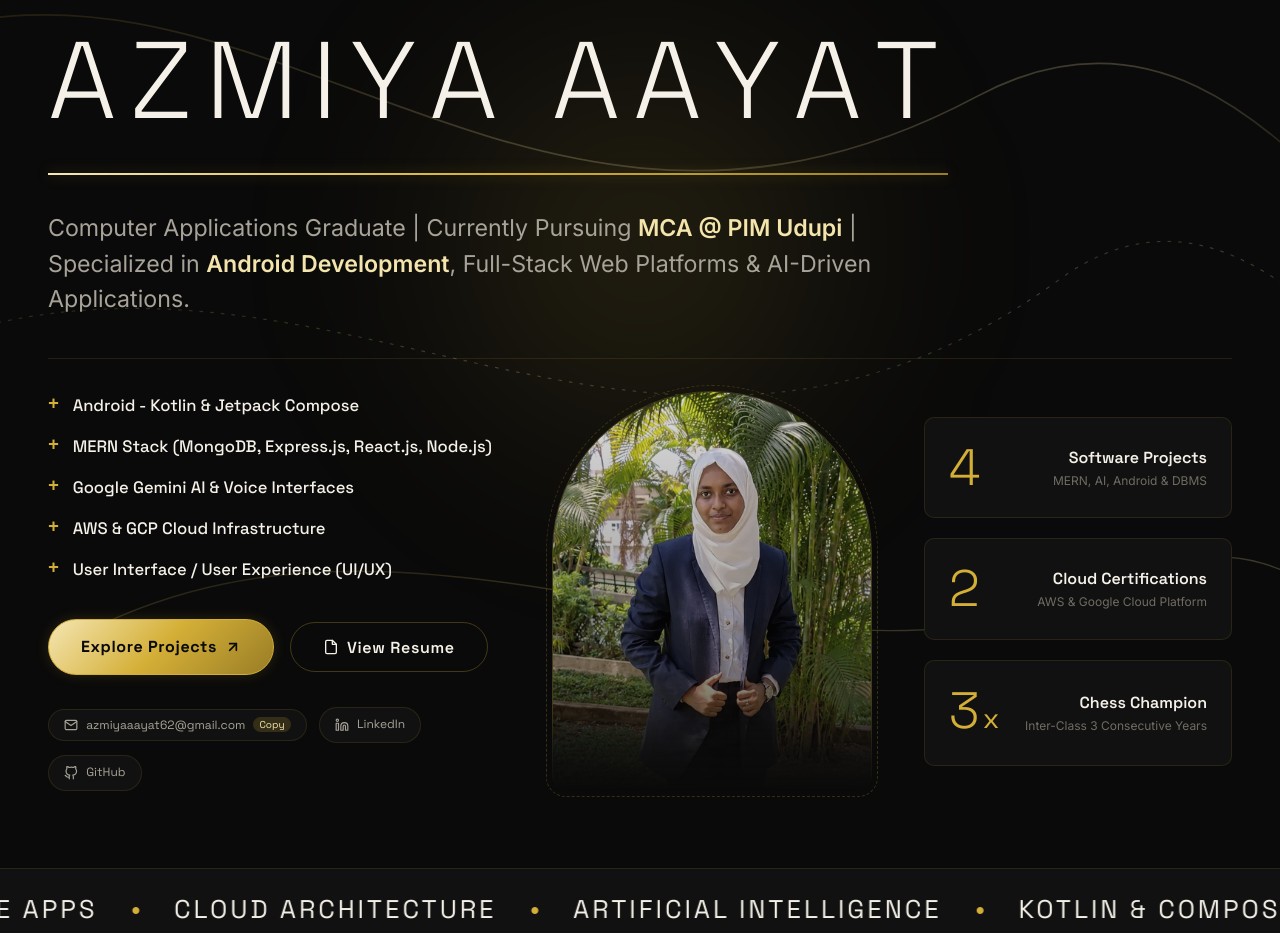
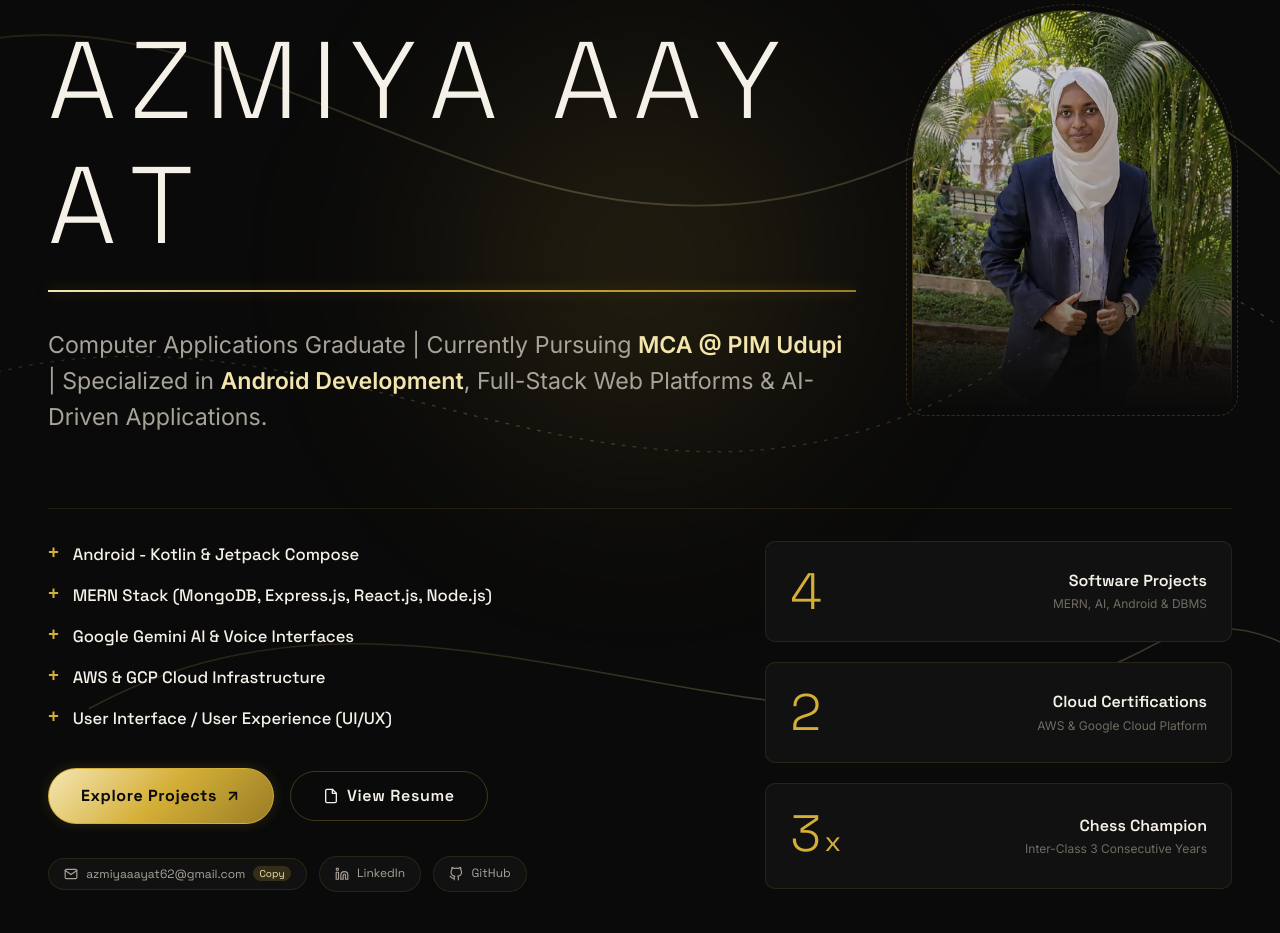
Before and after one commit to azmiya0505-source/portfolio, a plain HTML site: page index.html in a window 1280 px wide. Shown: the part 201-1134 px from the top of the page. Drawn offline with Linux system fonts and the light colour scheme.

Commit message:
Position portrait directly beside AZMIYA AAYAT name in hero header

```diff
--- a/css/style.css
+++ b/css/style.css
@@ -802,6 +802,38 @@ body.cursor-view .cursor-dot {
   }
 }
 
+/* Hero Header Layout: Name & Role on Left, Arch Portrait Beside on Right */
+.hero-header-row {
+  display: flex;
+  flex-direction: column;
+  gap: 1.5rem;
+  margin-bottom: 2rem;
+}
+
+.hero-header-text {
+  flex: 1;
+  min-width: 0;
+}
+
+@media (min-width: 992px) {
+  .hero-header-row {
+    flex-direction: row;
+    align-items: flex-start;
+    justify-content: space-between;
+    gap: 3.5rem;
+  }
+
+  .hero-portrait-col {
+    flex-shrink: 0;
+    margin-top: -0.5rem;
+  }
+
+  .hero-portrait-container {
+    max-width: 290px;
+    width: 290px;
+  }
+}
+
 /* Oversized, Wide, Light-Weight, Letter-Spaced Name */
 .hero-name-wrap {
   overflow: hidden;
@@ -867,42 +899,28 @@ body.cursor-view .cursor-dot {
   font-weight: 600;
 }
 
-/* Hero Content Grid (Left Focus & CTAs, Center Portrait, Right Stats) */
+/* Hero Content Grid (Left Focus & CTAs, Right Stats) */
 .hero-grid {
   display: grid;
   grid-template-columns: 1fr;
   gap: 2.5rem;
   padding-top: 2rem;
   border-top: 1px solid var(--border-subtle);
-  align-items: center;
-}
-
-@media (min-width: 768px) and (max-width: 1023px) {
+  align-items: flex-start;
+}
+
+@media (min-width: 960px) {
   .hero-grid {
-    grid-template-columns: 1.15fr 0.85fr;
-    gap: 2.5rem;
-  }
-  .hero-stats-wrap {
-    grid-column: 1 / -1;
-    display: grid;
-    grid-template-columns: repeat(3, 1fr);
-    gap: 1.25rem;
-  }
-}
-
-@media (min-width: 1024px) {
-  .hero-grid {
-    grid-template-columns: 1.25fr 0.9fr 0.85fr;
-    gap: 3rem;
-    align-items: center;
-  }
-}
-
-/* Mobile: Portrait placed below name, before focus list */
-@media (max-width: 767px) {
+    grid-template-columns: 1.4fr 1fr;
+    gap: 4rem;
+    align-items: flex-start;
+  }
+}
+
+/* Mobile: Portrait centered with nice spacing */
+@media (max-width: 991px) {
   .hero-portrait-col {
-    order: -1;
-    margin: 0.5rem auto 1.5rem;
+    margin: 1.5rem auto 1rem;
     max-width: 280px;
     width: 100%;
   }
--- a/index.html
+++ b/index.html
@@ -301,20 +301,40 @@
           <span>Open to Software Roles &amp; Internships</span>
         </div>
 
-        <!-- Oversized, Wide, Light-Weight, Letter-Spaced Uppercase Name -->
-        <div class="hero-name-wrap">
-          <h1 class="hero-name-display" id="hero-title">AZMIYA AAYAT</h1>
-        </div>
-
-        <!-- Thin Glowing Gold Line Beneath It -->
-        <div class="hero-gold-line" id="hero-gold-line" aria-hidden="true"></div>
-
-        <!-- Short Role Line Below -->
-        <p class="hero-role-text" id="hero-role-line">
-          Computer Applications Graduate | Currently Pursuing <span class="gold-highlight">MCA @ PIM Udupi</span> |
-          Specialized in <span class="gold-highlight">Android Development</span>, Full-Stack Web Platforms &amp;
-          AI-Driven Applications.
-        </p>
+        <!-- Oversized, Wide, Light-Weight, Letter-Spaced Uppercase Name with Arch Portrait Beside It -->
+        <div class="hero-header-row">
+          <div class="hero-header-text">
+            <div class="hero-name-wrap">
+              <h1 class="hero-name-display" id="hero-title">AZMIYA AAYAT</h1>
+            </div>
+
+            <!-- Thin Glowing Gold Line Beneath It -->
+            <div class="hero-gold-line" id="hero-gold-line" aria-hidden="true"></div>
+
+            <!-- Short Role Line Below -->
+            <p class="hero-role-text" id="hero-role-line">
+              Computer Applications Graduate | Currently Pursuing <span class="gold-highlight">MCA @ PIM Udupi</span> |
+              Specialized in <span class="gold-highlight">Android Development</span>, Full-Stack Web Platforms &amp;
+              AI-Driven Applications.
+            </p>
+          </div>
+
+          <!-- Hero Portrait: Arch-Shaped Frame beside AZMIYA AAYAT -->
+          <div class="hero-portrait-col" id="hero-portrait-col">
+            <div class="hero-portrait-container" id="hero-portrait-container">
+              <div class="hero-portrait-frame" id="hero-portrait-frame">
+                <picture>
+                  <source srcset="assets/images/azmiya-half.webp" type="image/webp">
+                  <img src="assets/images/azmiya-half.png" alt="Azmiya Aayat, MCA student and mobile and web developer"
+                    class="hero-portrait-img" width="900" height="1100" loading="eager" fetchpriority="high">
+                </picture>
+                <div class="hero-portrait-overlay" aria-hidden="true"></div>
+                <div class="hero-portrait-gold-tint" aria-hidden="true"></div>
+              </div>
+              <div class="hero-portrait-border" aria-hidden="true"></div>
+            </div>
+          </div>
+        </div>
 
         <!-- Hero Content Grid -->
         <div class="hero-grid">
@@ -399,22 +419,6 @@
             </div>
           </div>
 
-          <!-- Hero Portrait: Arch-Shaped Frame (Right on Desktop, Below Name on Mobile) -->
-          <div class="hero-portrait-col" id="hero-portrait-col">
-            <div class="hero-portrait-container" id="hero-portrait-container">
-              <div class="hero-portrait-frame" id="hero-portrait-frame">
-                <picture>
-                  <source srcset="assets/images/azmiya-half.webp" type="image/webp">
-                  <img src="assets/images/azmiya-half.png" alt="Azmiya Aayat, MCA student and mobile and web developer"
-                    class="hero-portrait-img" width="900" height="1100" loading="eager" fetchpriority="high">
-                </picture>
-                <div class="hero-portrait-overlay" aria-hidden="true"></div>
-                <div class="hero-portrait-gold-tint" aria-hidden="true"></div>
-              </div>
-              <div class="hero-portrait-border" aria-hidden="true"></div>
-            </div>
-          </div>
-
           <!-- Right: 3 Stat Blocks (vanilla JS count-up) -->
           <div class="hero-stats-wrap">
             <!-- Stat 1: 4 Projects -->
```
